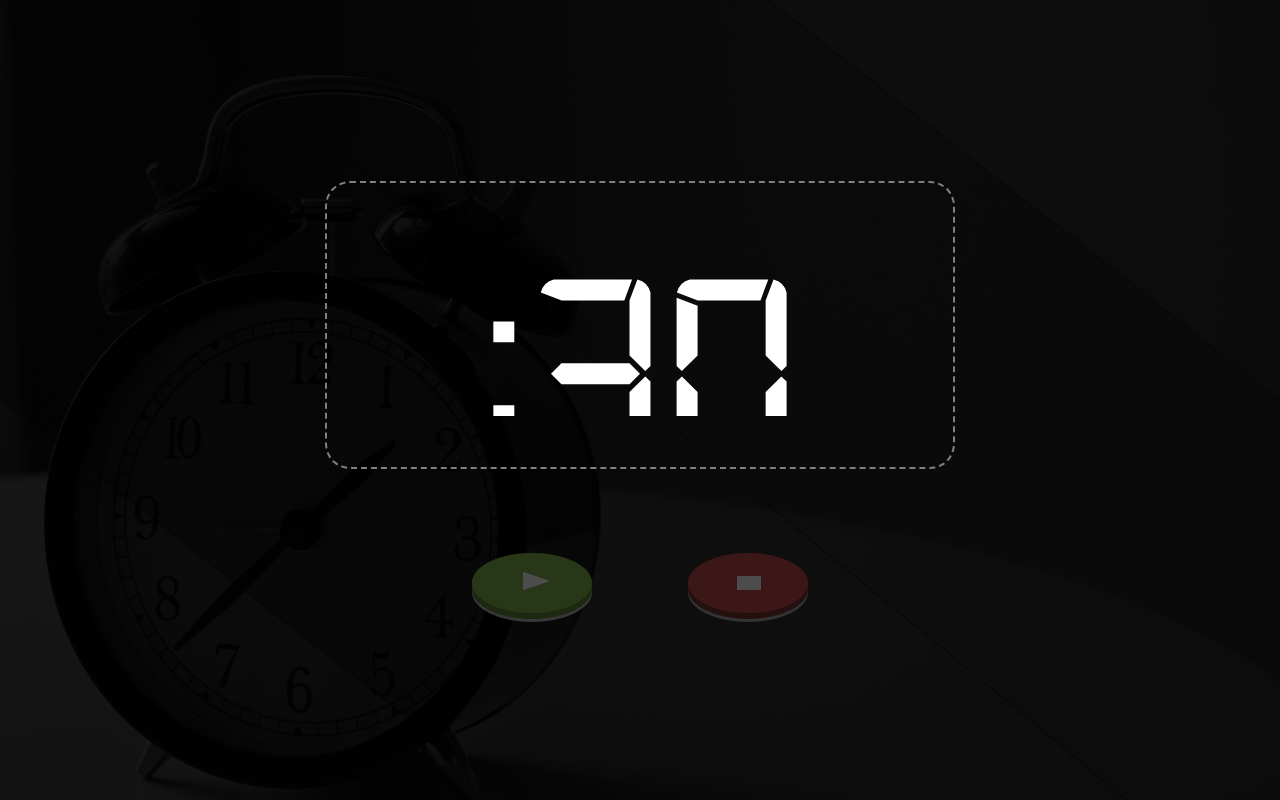
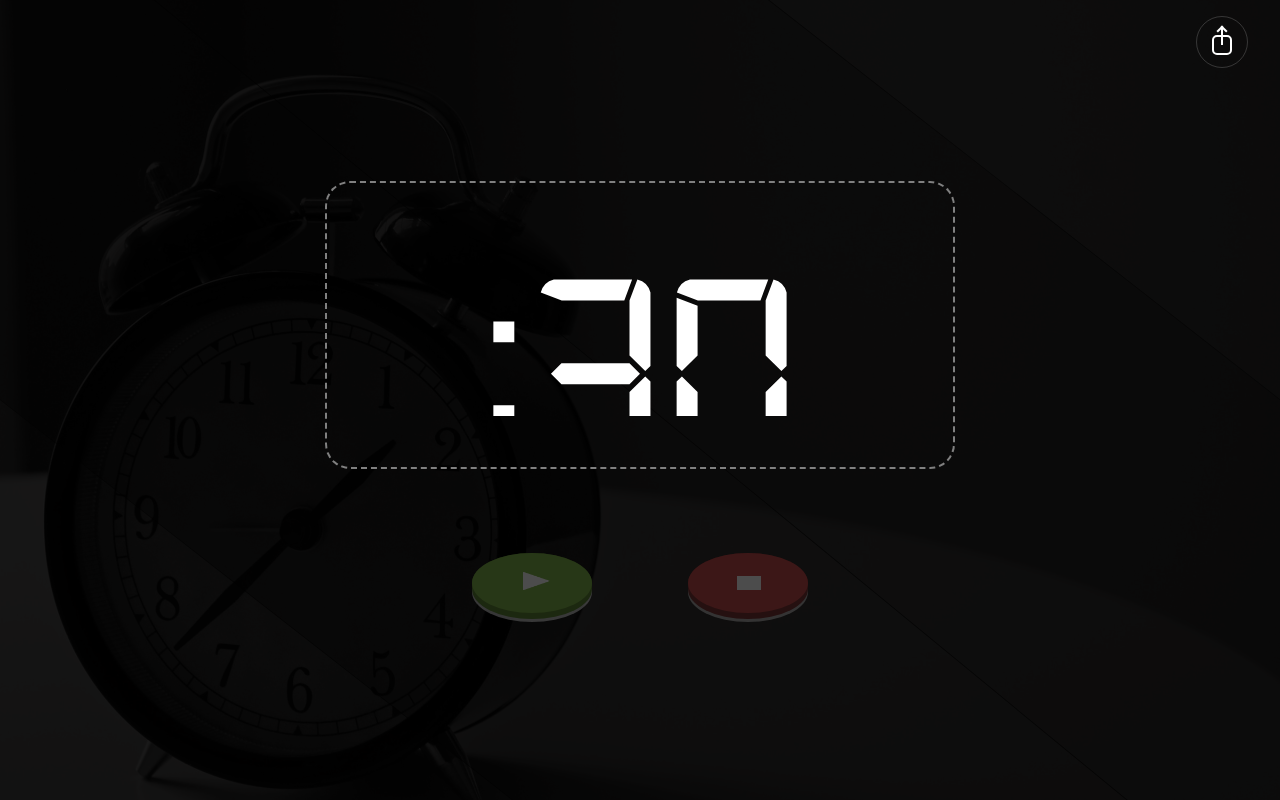
Before and after one commit to robbutcher2001/digital-chronometer, a React (Create React App) app: page / in a window 1280 px wide. Built offline with nearby package versions, Linux system fonts and the light colour scheme.

Commit message:
Share icon impl

```diff
--- a/src/components/Button/index.css
+++ b/src/components/Button/index.css
@@ -1,4 +1,5 @@
-button {
+button.start,
+button.stop {
   position: relative;
   width: 120px;
   height: 84px;
@@ -15,7 +16,8 @@ button {
   transition: opacity 200ms cubic-bezier(0, 0, 0, 1);
 }
 
-button:before {
+button.start:before,
+button.stop:before {
   content: "";
   position: absolute;
   left: 0;
@@ -25,11 +27,13 @@ button:before {
   border-radius: 60px/30px;
 }
 
-button:not(:disabled):active {
+button.start:not(:disabled):active,
+button.stop:not(:disabled):active {
   height: 62px;
 }
 
-button:disabled {
+button.start:disabled,
+button.stop:disabled {
   cursor: auto;
   height: 66px;
   filter: brightness(30%);
--- a/src/components/Button/index.tsx
+++ b/src/components/Button/index.tsx
@@ -1,4 +1,4 @@
-import React, { FC } from "react";
+import { FC } from "react";
 import "./index.css";
 
 type InternalProps = {
--- /dev/null
+++ b/src/components/ShareIcon/index.css
@@ -0,0 +1,67 @@
+button.share {
+  position: relative;
+  width: 50px;
+  height: 50px;
+  border: 1px solid rgba(255, 255, 255, 0.175);
+  border-radius: 50%;
+  padding: 0;
+  background-color: transparent;
+  outline: none;
+  cursor: pointer;
+  -webkit-tap-highlight-color: transparent;
+  box-sizing: content-box;
+  transition: all 0.2s ease-in-out;
+}
+
+button.share:hover {
+  background-color: rgba(255, 255, 255, 0.175);
+  transform: scale(1.1);
+}
+
+button.share:active {
+  background-color: rgba(255, 255, 255, 0.35);
+  transform: scale(1);
+}
+
+button.share .box {
+  position: absolute;
+  width: 20px;
+  height: 20px;
+  border: 2px solid #fff;
+  border-radius: 5px;
+  top: calc((50px - 20px + 5px) / 2);
+  right: calc((50px - 20px) / 2);
+  box-sizing: border-box;
+}
+
+button.share .arrow {
+  position: absolute;
+  width: 2px;
+  height: 18px;
+  margin: 0 4px;
+  background-color: #fff;
+  top: 10px;
+  right: calc((50px - 10px) / 2);
+}
+
+button.share .arrow:before {
+  content: "";
+  width: 2px;
+  height: 8px;
+  position: absolute;
+  background-color: #fff;
+  transform: rotate(45deg);
+  left: -2px;
+  top: -2px;
+}
+
+button.share .arrow:after {
+  content: "";
+  width: 2px;
+  height: 8px;
+  position: absolute;
+  background-color: #fff;
+  transform: rotate(-45deg);
+  left: 2px;
+  top: -2px;
+}
--- a/src/components/ShareIcon/index.tsx
+++ b/src/components/ShareIcon/index.tsx
@@ -1 +1,22 @@
-export default () => <div />;
+import { FC } from "react";
+import "./index.css";
+
+const ShareIcon: FC = () => {
+  const onClick = () => {
+    navigator.clipboard.writeText(window.location.href);
+  };
+
+  return (
+    <button
+      type="button"
+      aria-label="share"
+      className="share"
+      onClick={onClick}
+    >
+      <div className="box" />
+      <div className="arrow" />
+    </button>
+  );
+};
+
+export default ShareIcon;
--- a/src/index.css
+++ b/src/index.css
@@ -68,6 +68,13 @@ body {
 .overlay.bottom-left {
   clip-path: polygon(0 49.9%, 0% 100%, 40.1% 100%);
   opacity: 0.8;
+}
+
+.share-icon {
+  position: absolute;
+  top: 0;
+  right: 0;
+  margin: 1rem 2rem;
 }
 
 #toggleWrap {
--- a/src/views/Chronometer/index.tsx
+++ b/src/views/Chronometer/index.tsx
@@ -1,6 +1,7 @@
 import { FC, useState, MouseEvent } from "react";
 import { StartButton, StopButton } from "../../components/Button";
 import SetTime from "../../components/SetTime";
+import ShareIcon from "../../components/ShareIcon";
 import Timer from "../../components/Timer";
 
 const convertToSeconds = (hhmm: string) => {
@@ -44,6 +45,9 @@ const Chronometer: FC = () => {
         <div className="overlay middle-left" />
         <div className="overlay bottom-left" />
       </div>
+      <div className="share-icon">
+        <ShareIcon />
+      </div>
       <div
         id="toggleWrap"
         onClick={disableEditMode}
```
Also changed, not shown: 2 other files (tests, documents, lock files or other folders).
